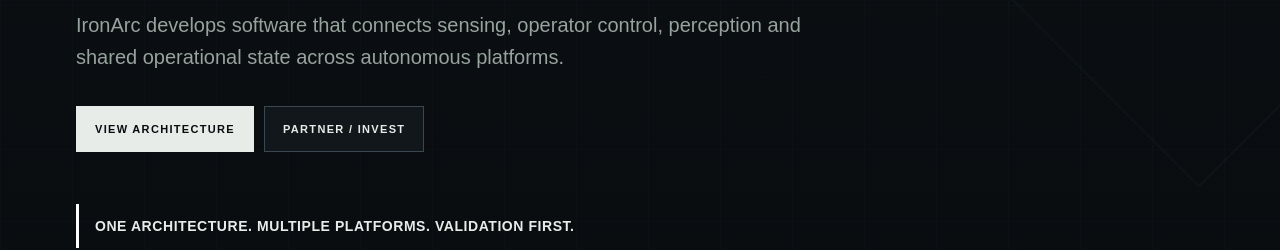
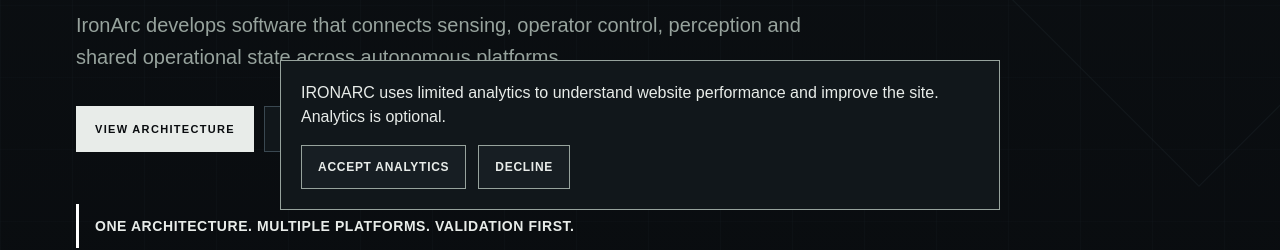
Before and after one commit to 224never/IronArcIndustries-site, a plain HTML site: page index.html in a window 1280 px wide. Shown: the part 574-824 px from the top of the page. Drawn offline with Linux system fonts and the light colour scheme.

Commit message:
Add optional GA4 analytics with Consent Mode

```diff
--- a/index.html
+++ b/index.html
@@ -539,4 +539,5 @@
 <a class="wordmark" href="#top"><span class="wm-main">IRONARC</span><span class="wm-sub">INDUSTRIES</span></a>
 <div class="footer-note">Prototype-stage development. FORGE / TEMPER validation first; KASSCORE is the interoperability and shared operational state layer. <a href="#architecture">Explore the architecture</a>.</div>
 </div></footer>
+<script src="./ironarc-consent.js" defer></script>
 </body></html>
--- /dev/null
+++ b/ironarc-consent.js
@@ -0,0 +1,305 @@
+(() => {
+  "use strict";
+
+  if (window.ironArcAnalyticsInstalled) return;
+  window.ironArcAnalyticsInstalled = true;
+
+  const ID = "G-HYSHPGQ8MR";
+  const KEY = "ironarc.analytics-consent.v1";
+  const PRODUCTION_ORIGIN = "https://ironarcindustries.uk";
+  const production = location.origin === PRODUCTION_ORIGIN;
+
+  const denied = {
+    analytics_storage: "denied",
+    ad_storage: "denied",
+    ad_user_data: "denied",
+    ad_personalization: "denied"
+  };
+
+  window.dataLayer = window.dataLayer || [];
+  window.gtag = window.gtag || function () {
+    window.dataLayer.push(arguments);
+  };
+
+  const gtag = window.gtag;
+
+  // Consent defaults are set before Google Analytics is loaded.
+  gtag("consent", "default", {
+    ...denied
+  });
+
+  gtag("set", "ads_data_redaction", true);
+
+  let accepted = false;
+  let started = false;
+
+  function readChoice() {
+    try {
+      const value = localStorage.getItem(KEY);
+      return value === "accepted" || value === "declined" ? value : null;
+    } catch (_) {
+      return null;
+    }
+  }
+
+  function saveChoice(choice) {
+    try {
+      localStorage.setItem(KEY, choice);
+    } catch (_) {}
+  }
+
+  function startAnalytics() {
+    if (!production || started) return;
+
+    started = true;
+
+    gtag("js", new Date());
+
+    gtag("config", ID, {
+      send_page_view: true,
+      allow_google_signals: false,
+      allow_ad_personalization_signals: false,
+      cookie_domain: "ironarcindustries.uk",
+      cookie_flags: "SameSite=Lax;Secure"
+    });
+
+    if (!document.getElementById("ironarc-google-tag")) {
+      const tag = document.createElement("script");
+      tag.id = "ironarc-google-tag";
+      tag.async = true;
+      tag.src =
+        "https://www.googletagmanager.com/gtag/js?id=" +
+        encodeURIComponent(ID);
+      document.head.appendChild(tag);
+    }
+  }
+
+  function buildConsentUI() {
+    if (document.getElementById("ia-consent")) return;
+
+    const style = document.createElement("style");
+
+    style.textContent = `
+      #ia-consent[hidden] {
+        display: none !important;
+      }
+
+      #ia-consent {
+        position: fixed;
+        left: 16px;
+        right: 16px;
+        bottom: 16px;
+        z-index: 9999;
+        max-width: 720px;
+        margin: 0 auto;
+        padding: 20px;
+        box-sizing: border-box;
+        border: 1px solid #97a39d;
+        background: #11171b;
+        color: #e8ece9;
+        font: 16px/1.5 Arial, Helvetica, sans-serif;
+      }
+
+      #ia-consent p {
+        margin: 0 0 16px;
+      }
+
+      #ia-consent .ia-actions {
+        display: flex;
+        flex-wrap: wrap;
+        gap: 12px;
+      }
+
+      #ia-consent button,
+      #ia-analytics-preferences {
+        min-height: 44px;
+        padding: 12px 16px;
+        border: 1px solid #97a39d;
+        background: #171e23;
+        color: #e8ece9;
+        font: 700 12px Arial, Helvetica, sans-serif;
+        letter-spacing: .06em;
+        cursor: pointer;
+      }
+
+      #ia-consent button:focus-visible,
+      #ia-analytics-preferences:focus-visible {
+        outline: 2px solid #e8ece9;
+        outline-offset: 4px;
+      }
+
+      #ia-analytics-preferences {
+        min-height: auto;
+        padding: 8px 10px;
+        margin-top: 12px;
+        font-size: 10px;
+      }
+
+      @media (max-width: 520px) {
+        #ia-consent {
+          left: 10px;
+          right: 10px;
+          bottom: 10px;
+          padding: 16px;
+        }
+
+        #ia-consent .ia-actions {
+          flex-direction: column;
+        }
+
+        #ia-consent button {
+          width: 100%;
+        }
+      }
+    `;
+
+    document.head.appendChild(style);
+
+    const banner = document.createElement("aside");
+    banner.id = "ia-consent";
+    banner.hidden = true;
+    banner.setAttribute("aria-label", "Optional analytics");
+
+    banner.innerHTML = `
+      <p>
+        IRONARC uses limited analytics to understand website performance
+        and improve the site. Analytics is optional.
+      </p>
+      <div class="ia-actions">
+        <button id="ia-accept" type="button">ACCEPT ANALYTICS</button>
+        <button id="ia-decline" type="button">DECLINE</button>
+      </div>
+    `;
+
+    document.body.appendChild(banner);
+
+    const preferences = document.createElement("button");
+    preferences.id = "ia-analytics-preferences";
+    preferences.type = "button";
+    preferences.textContent = "ANALYTICS PREFERENCES";
+
+    const footer = document.querySelector("footer");
+
+    if (footer) {
+      footer.appendChild(preferences);
+    } else {
+      preferences.style.position = "fixed";
+      preferences.style.right = "16px";
+      preferences.style.bottom = "16px";
+      preferences.style.zIndex = "9998";
+      document.body.appendChild(preferences);
+    }
+
+    return { banner, preferences };
+  }
+
+  function applyChoice(choice, persist = true) {
+    const banner = document.getElementById("ia-consent");
+
+    accepted = choice === "accepted";
+
+    window["ga-disable-" + ID] = !accepted;
+
+    gtag("consent", "update", {
+      ...denied,
+      analytics_storage: accepted ? "granted" : "denied"
+    });
+
+    if (persist) {
+      saveChoice(choice);
+    }
+
+    if (banner) {
+      banner.hidden = true;
+    }
+
+    if (accepted) {
+      startAnalytics();
+    }
+  }
+
+  function init() {
+    const ui = buildConsentUI();
+    const banner = ui.banner;
+
+    document
+      .getElementById("ia-accept")
+      .addEventListener("click", () => {
+        applyChoice("accepted", true);
+      });
+
+    document
+      .getElementById("ia-decline")
+      .addEventListener("click", () => {
+        applyChoice("declined", true);
+      });
+
+    ui.preferences.addEventListener("click", () => {
+      banner.hidden = false;
+    });
+
+    const labels = new Map([
+      ["PARTNER / INVEST", "partner_invest_click"],
+      ["PARTNER WITH US", "partner_invest_click"],
+      ["DISCUSS EUROPEAN PARTNERSHIP", "partner_invest_click"],
+      ["CONTACT", "contact_click"],
+      ["CONTACT IRONARC", "contact_click"]
+    ]);
+
+    document.addEventListener("click", event => {
+      if (
+        !accepted ||
+        !production ||
+        !(event.target instanceof Element)
+      ) {
+        return;
+      }
+
+      const link = event.target.closest("a");
+      if (!link) return;
+
+      const label = link.textContent
+        .replace(/→/g, "")
+        .replace(/\s+/g, " ")
+        .trim()
+        .toUpperCase();
+
+      const eventName = labels.get(label);
+
+      if (!eventName) return;
+
+      gtag("event", eventName, {
+        send_to: ID
+      });
+    });
+
+    window.addEventListener("storage", event => {
+      if (event.key !== KEY) return;
+
+      const choice = readChoice();
+
+      if (choice) {
+        applyChoice(choice, false);
+      } else {
+        accepted = false;
+        window["ga-disable-" + ID] = true;
+        banner.hidden = false;
+      }
+    });
+
+    const saved = readChoice();
+
+    if (saved) {
+      applyChoice(saved, false);
+    } else {
+      window["ga-disable-" + ID] = true;
+      banner.hidden = false;
+    }
+  }
+
+  if (document.readyState === "loading") {
+    document.addEventListener("DOMContentLoaded", init, { once: true });
+  } else {
+    init();
+  }
+})();
```
